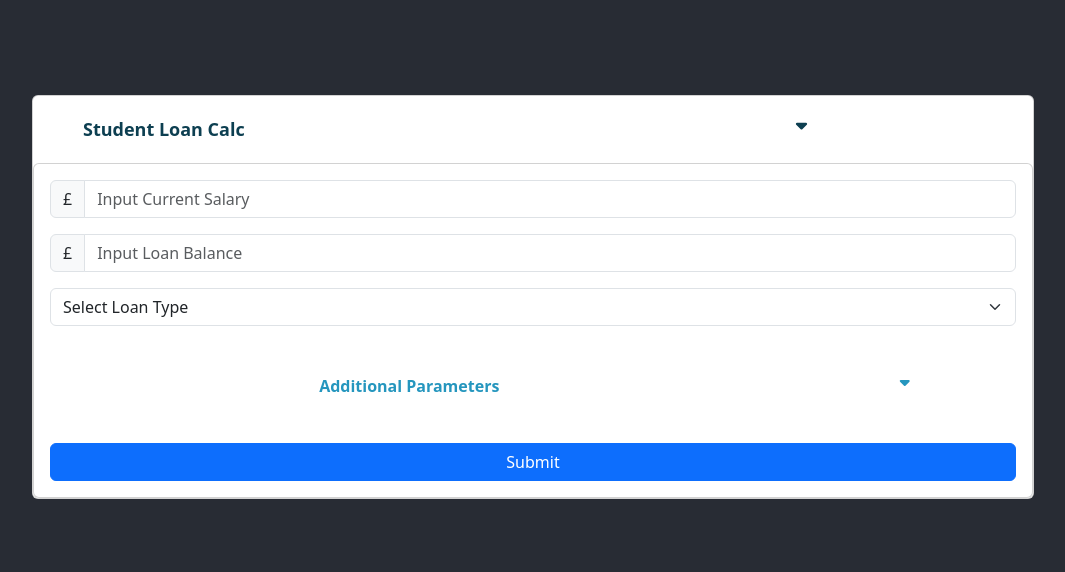
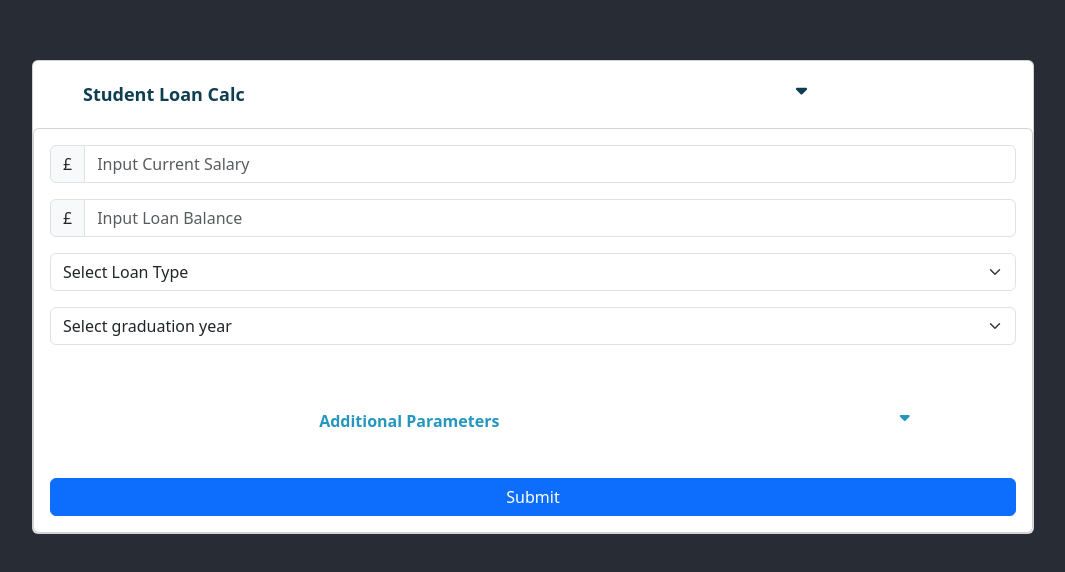
Before and after one commit to WilliamNB/student-loan-calculator-front, a React (Create React App) app: page / in a window 1280 px wide. Shown: the part 116-688 px from the top of the page, without its empty margins (107-1172 px from the left). Built offline with nearby package versions, Linux system fonts and the light colour scheme.

Commit message:
Add graduation year

```diff
--- a/src/App.js
+++ b/src/App.js
@@ -17,6 +17,7 @@ import ResultsOverview from './components/results/ResultsOverview';
 
 import { Person } from './javascript/Person';
 import { Result } from './javascript/Result';
+import YearDropdown from './components/dropdowns/YearDropdown';
 
 function App() {
 
@@ -36,13 +37,14 @@ function App() {
       balance : Number(data["Input Loan Balance"]),
       loan : Number(data["Input Loan Balance"]),
       loanType : data["Loan Type"],
+      graduationYear : Math.abs(Number(data["Graduation Year"])),
       additionalPayments : tempAdditionalPayments,
       salaryIncrease : tempSalaryIncrease,
       futureSalaries : Object.values(data).slice(5)
     }
 
     console.log(inputs.futureSalaries);
-    generateResults(inputs.salary, inputs.balance, inputs.loanType, inputs.additionalPayments, inputs.salaryIncrease, inputs.futureSalaries);
+    generateResults(inputs.salary, inputs.balance, inputs.loanType, inputs.graduationYear, inputs.additionalPayments, inputs.salaryIncrease, inputs.futureSalaries);
   })
 
   //arrow function
@@ -51,7 +53,7 @@ function App() {
     return totalPaid > interest ? interest : totalPaid;
   }
   //function expression
-  const generateResults = function(salary, startBalance, loanType, additionalPayments, salaryIncrease, futureSalaries){
+  const generateResults = function(salary, startBalance, loanType, graduationYear, additionalPayments, salaryIncrease, futureSalaries){
     const results = [];
 
     const person = new Person(salary, startBalance, salaryIncrease, additionalPayments, loanType);
@@ -68,7 +70,7 @@ function App() {
     let year = new Date().getFullYear();
 
     while (balance > 0){
-        if(years >= loan.writeOffYear){
+        if(years >= (loan.writeOffYear - (new Date().getFullYear() - graduationYear))){
             break;
         }else{
             let currentSalary = person.salary;
@@ -105,9 +107,6 @@ function App() {
             person.increaseSalary();
             person.checkFutureSalaries(year);
 
-            // if(balance > 0){
-            //   balance += (interest);
-            // }
         }
     }
 
@@ -143,6 +142,8 @@ function App() {
                 <CurrencyInput placeholderText={"Input Loan Balance"}symbol={"£"} required={true} />
 
                 <LoanDropdown />
+
+                <YearDropdown />
 
                 <div className='row additional-settings'>
                   <p className='col-9'>Additional Parameters</p>
--- a/src/components/dropdowns/LoanDropdown.js
+++ b/src/components/dropdowns/LoanDropdown.js
@@ -6,7 +6,7 @@ const LoanDropdown = () => {
   const { register } = useFormContext()
 
   return (
-    <div>
+    <div className="input-group mb-3">
     <select className="form-select" aria-label="Default select example"
       {...register("Loan Type", {
         required: {
--- /dev/null
+++ b/src/components/dropdowns/YearDropdown.js
@@ -0,0 +1,30 @@
+import React from 'react'
+import { useFormContext } from 'react-hook-form'
+
+const YearDropdown = () => {
+  const { register } = useFormContext()
+  const year = (new Date()).getFullYear();
+  const years = Array.from(new Array(20),( val, index) => index - year);
+
+  return (
+    <div className="input-group mb-3">
+    <select className="form-select" aria-label="Default select example"
+      {...register("Graduation Year", {
+        required: {
+          value: true,
+          message: 'required',
+        },
+      })}
+    >
+    <option value="" disabled selected hidden>Select graduation year</option>
+     {
+       years.map((year, index) => {
+         return <option key={`year${index}`} value={Math.abs(year)}>{Math.abs(year)}</option>
+       })
+     }
+    </select>
+  </div>
+  )
+}
+
+export default YearDropdown
```
